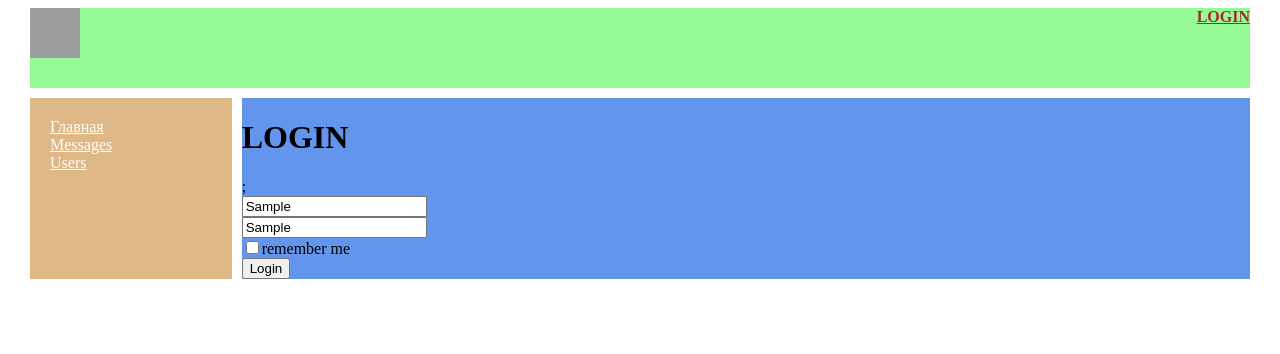
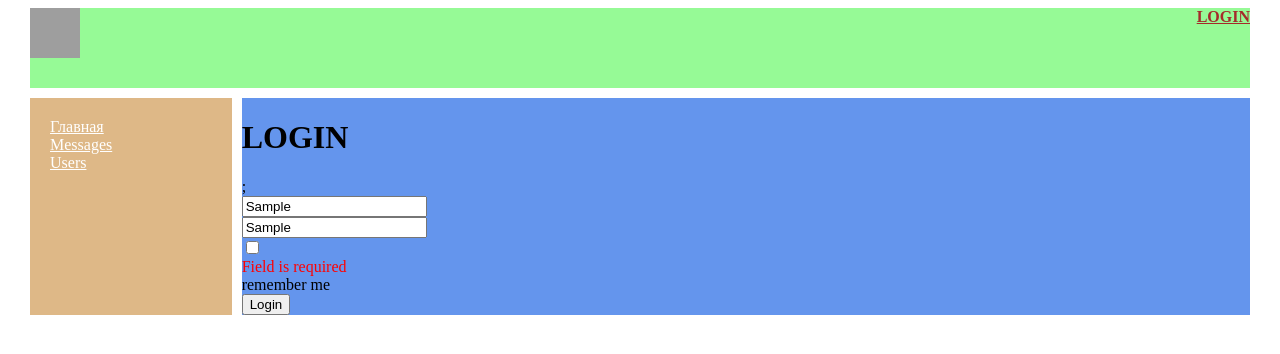
Before and after one commit to Sel7Nik/react-app-01, a React (Create React App) app: page /login in a window 1280 px wide. Both pictures are taken after typing "Sample", "Sample" into the empty fields and a click on the button "Login". Shown: the top 354 px of the page. Built offline with nearby package versions, Linux system fonts and the light colour scheme; no server answers; grey boxes are pictures that could not be loaded.

Commit message:
L77 validate field messages posts login

```diff
--- a/src/components/Dialogs/Dialogs.jsx
+++ b/src/components/Dialogs/Dialogs.jsx
@@ -4,6 +4,8 @@ import DialogItem from './DialogItem/DialogItem.jsx';
 import Message from './Message/Message.jsx';
 import { Redirect } from 'react-router-dom';
 import { Field, reduxForm } from 'redux-form';
+import { Textarea } from '../common/preloader/FormsControls/FormsControls';
+import { maxLengthCreator, required } from '../../utils/validators/validators';
 
 const Dialogs = (props) => {
   let dialogsState = props.dialogsPage;
@@ -31,12 +33,15 @@ const Dialogs = (props) => {
   );
 };
 
+const maxLength50 = maxLengthCreator(50);
+
 const AddMessageForm = (props) => {
   return (
     <form onSubmit={props.handleSubmit}>
       <div>
         <Field
-          component="textarea"
+          component={Textarea}
+          validate={[required, maxLength50]}
           placeholder="Enter your message"
           name="newMessageBody"
         ></Field>
--- a/src/components/Login/Login.jsx
+++ b/src/components/Login/Login.jsx
@@ -1,15 +1,34 @@
 import { Field, reduxForm } from 'redux-form';
+import { maxLengthCreator, required } from '../../utils/validators/validators';
+import { Input } from '../common/preloader/FormsControls/FormsControls';
+
+const maxLength10 = maxLengthCreator(10);
 const LoginForm = (props) => {
   return (
     <form onSubmit={props.handleSubmit}>
       <div>
-        <Field placeholder="Login" component={'input'} name={'login'} />
+        <Field
+          placeholder="Login"
+          component={Input}
+          name={'login'}
+          validate={[required, maxLength10]}
+        />
       </div>
       <div>
-        <Field placeholder="Password" component={'input'} name={'password'} />
+        <Field
+          placeholder="Password"
+          component={Input}
+          name={'password'}
+          validate={[required, maxLength10]}
+        />
       </div>
       <div>
-        <Field type="checkbox" component={'input'} name={'rememberMe'} />
+        <Field
+          type="checkbox"
+          component={Input}
+          name={'rememberMe'}
+          validate={[required, maxLength10]}
+        />
         remember me
       </div>
       <div>
--- a/src/components/Profile/MyPosts/MyPosts.jsx
+++ b/src/components/Profile/MyPosts/MyPosts.jsx
@@ -2,6 +2,11 @@ import React from 'react';
 import Post from './Post/Post.jsx';
 import css from './MyPosts.module.css';
 import { Field, reduxForm } from 'redux-form';
+import {
+  maxLengthCreator,
+  required,
+} from '../../../utils/validators/validators.js';
+import { Textarea } from '../../common/preloader/FormsControls/FormsControls.js';
 
 const MyPosts = (props) => {
   let postsElement = props.postsData.map((data) => (
@@ -23,11 +28,18 @@ const MyPosts = (props) => {
   );
 };
 
+const maxLength10 = maxLengthCreator(10);
+
 const AddNewPostForm = (props) => {
   return (
     <form onSubmit={props.handleSubmit}>
       <div>
-        <Field component="textarea" name="newPostText" />
+        <Field
+          component={Textarea}
+          name="newPostText"
+          validate={[required, maxLength10]}
+          placeholder={'Post message'}
+        />
         <button>Add post</button>
       </div>
     </form>
--- /dev/null
+++ b/src/components/common/preloader/FormsControls/FormsControls.js
@@ -0,0 +1,25 @@
+import css from './FormsControls.module.css';
+
+export const Textarea = ({ input, meta, ...props }) => {
+  const hasError = meta.touched && meta.error;
+  return (
+    <div className={css.formControl + ' ' + (hasError ? css.error : ' ')}>
+      <div>
+        <textarea {...props} {...input} />
+      </div>
+      {hasError && <span>{meta.error}</span>}
+    </div>
+  );
+};
+
+export const Input = ({ input, meta, ...props }) => {
+  const hasError = meta.touched && meta.error;
+  return (
+    <div className={css.formControl + ' ' + (hasError ? css.error : ' ')}>
+      <div>
+        <input {...props} {...input} />
+      </div>
+      {hasError && <span>{meta.error}</span>}
+    </div>
+  );
+};
--- /dev/null
+++ b/src/components/common/preloader/FormsControls/FormsControls.module.css
@@ -0,0 +1,8 @@
+
+.formControl.error input,
+.formControl.error textarea{
+  border: 2px red solid;
+}
+.formControl.error span{
+  color: red;
+}
--- /dev/null
+++ b/src/utils/validators/validators.js
@@ -0,0 +1,11 @@
+export const required = (value) => {
+  if (value) return undefined;
+  return 'Field is required';
+};
+
+export const maxLengthCreator = (maxLength) => (value) => {
+  if (value.length > maxLength)
+    // return `Max length is ` + maxLength + ` symbols`;
+    return `Max length is ${maxLength} symbols`;
+  return undefined;
+};
```
